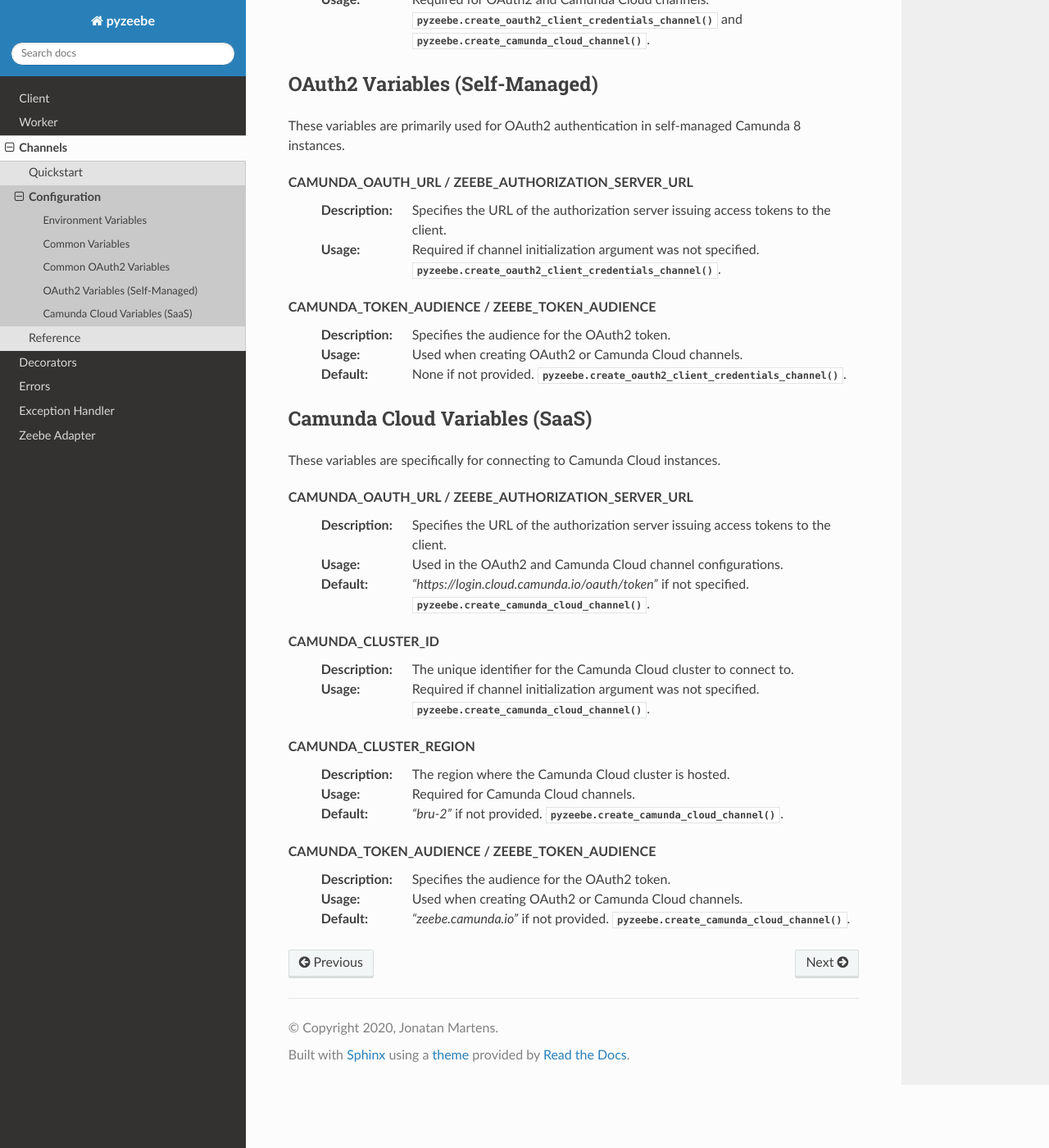
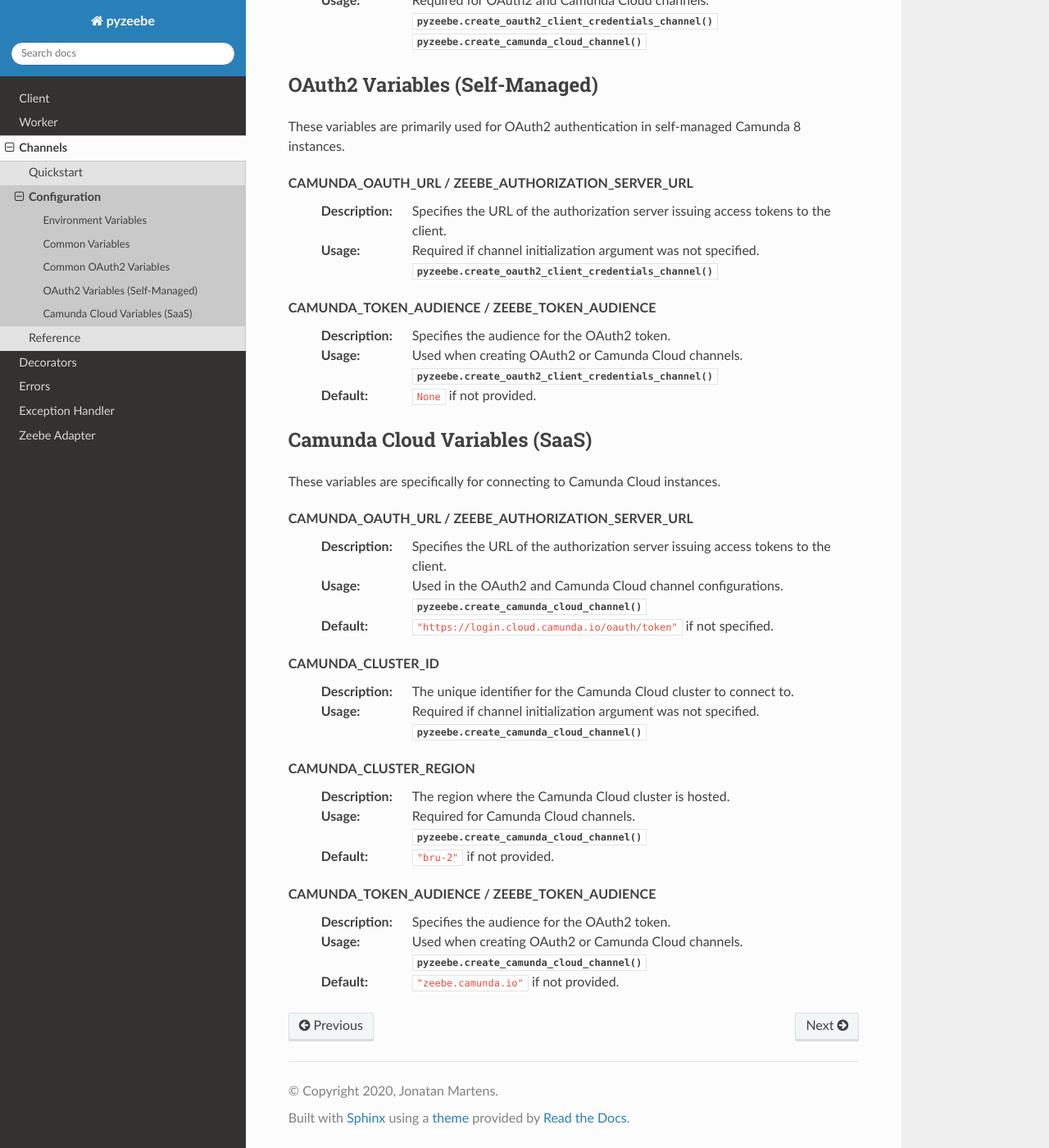
Before and after one commit to camunda-community-hub/pyzeebe, a Sphinx documentation site: the page built from docs/channels_configuration.rst, in a window 1280 px wide and 1400 px high, scrolled down 1036 px. Shown: the whole window at 82% size. Built offline with Sphinx 7.4.7 and the Read the Docs theme 3.1.0, drawn with Linux system fonts in a browser that asks for light colours; some of the changed text lies outside the part shown.

Commit message:
Update docs/channels_configuration.rst
Co-authored-by: Felix Schneider <77450740+felicijus@users.noreply.github.com>

```diff
--- a/docs/channels_configuration.rst
+++ b/docs/channels_configuration.rst
@@ -22,10 +22,11 @@ This variables is used across all types of channels:
 
   :Usage:
     Used in both secure and insecure channel configurations.
-    :func:`pyzeebe.create_insecure_channel` and :func:`pyzeebe.create_secure_channel`.
+    :func:`pyzeebe.create_insecure_channel`
+    :func:`pyzeebe.create_secure_channel`
 
   :Default:
-    `"localhost:26500"`
+    ``"localhost:26500"``
 
 Common OAuth2 Variables
 -----------------------
@@ -38,7 +39,8 @@ These variables are specifically for connecting to generic OAuth2 or Camunda Clo
 
   :Usage:
     Required for OAuth2 and Camunda Cloud channels.
-    :func:`pyzeebe.create_oauth2_client_credentials_channel` and :func:`pyzeebe.create_camunda_cloud_channel`.
+    :func:`pyzeebe.create_oauth2_client_credentials_channel`
+    :func:`pyzeebe.create_camunda_cloud_channel`
 
 **CAMUNDA_CLIENT_SECRET** / **ZEEBE_CLIENT_SECRET**
   :Description:
@@ -46,7 +48,8 @@ These variables are specifically for connecting to generic OAuth2 or Camunda Clo
 
   :Usage:
     Required for OAuth2 and Camunda Cloud channels.
-    :func:`pyzeebe.create_oauth2_client_credentials_channel` and :func:`pyzeebe.create_camunda_cloud_channel`.
+    :func:`pyzeebe.create_oauth2_client_credentials_channel`
+    :func:`pyzeebe.create_camunda_cloud_channel`
 
 OAuth2 Variables (Self-Managed)
 -------------------------------
@@ -59,7 +62,7 @@ These variables are primarily used for OAuth2 authentication in self-managed Cam
 
   :Usage:
     Required if channel initialization argument was not specified.
-    :func:`pyzeebe.create_oauth2_client_credentials_channel`.
+    :func:`pyzeebe.create_oauth2_client_credentials_channel`
 
 **CAMUNDA_TOKEN_AUDIENCE** / **ZEEBE_TOKEN_AUDIENCE**
   :Description:
@@ -67,10 +70,10 @@ These variables are primarily used for OAuth2 authentication in self-managed Cam
 
   :Usage:
     Used when creating OAuth2 or Camunda Cloud channels.
+    :func:`pyzeebe.create_oauth2_client_credentials_channel`
 
   :Default:
-    None if not provided.
-    :func:`pyzeebe.create_oauth2_client_credentials_channel`.
+    ``None`` if not provided.
 
 Camunda Cloud Variables (SaaS)
 ------------------------------
@@ -83,10 +86,10 @@ These variables are specifically for connecting to Camunda Cloud instances.
 
   :Usage:
     Used in the OAuth2 and Camunda Cloud channel configurations.
+    :func:`pyzeebe.create_camunda_cloud_channel`
 
   :Default:
-    `"https://login.cloud.camunda.io/oauth/token"` if not specified.
-    :func:`pyzeebe.create_camunda_cloud_channel`.
+    ``"https://login.cloud.camunda.io/oauth/token"`` if not specified.
 
 **CAMUNDA_CLUSTER_ID**
   :Description:
@@ -94,7 +97,7 @@ These variables are specifically for connecting to Camunda Cloud instances.
 
   :Usage:
     Required if channel initialization argument was not specified.
-    :func:`pyzeebe.create_camunda_cloud_channel`.
+    :func:`pyzeebe.create_camunda_cloud_channel`
 
 **CAMUNDA_CLUSTER_REGION**
   :Description:
@@ -102,10 +105,10 @@ These variables are specifically for connecting to Camunda Cloud instances.
 
   :Usage:
     Required for Camunda Cloud channels.
+    :func:`pyzeebe.create_camunda_cloud_channel`
 
   :Default:
-    `"bru-2"` if not provided.
-    :func:`pyzeebe.create_camunda_cloud_channel`.
+    ``"bru-2"`` if not provided.
 
 **CAMUNDA_TOKEN_AUDIENCE** / **ZEEBE_TOKEN_AUDIENCE**
   :Description:
@@ -113,7 +116,7 @@ These variables are specifically for connecting to Camunda Cloud instances.
 
   :Usage:
     Used when creating OAuth2 or Camunda Cloud channels.
+    :func:`pyzeebe.create_camunda_cloud_channel`
 
   :Default:
-    `"zeebe.camunda.io"` if not provided.
-    :func:`pyzeebe.create_camunda_cloud_channel`.
+    ``"zeebe.camunda.io"`` if not provided.
```
